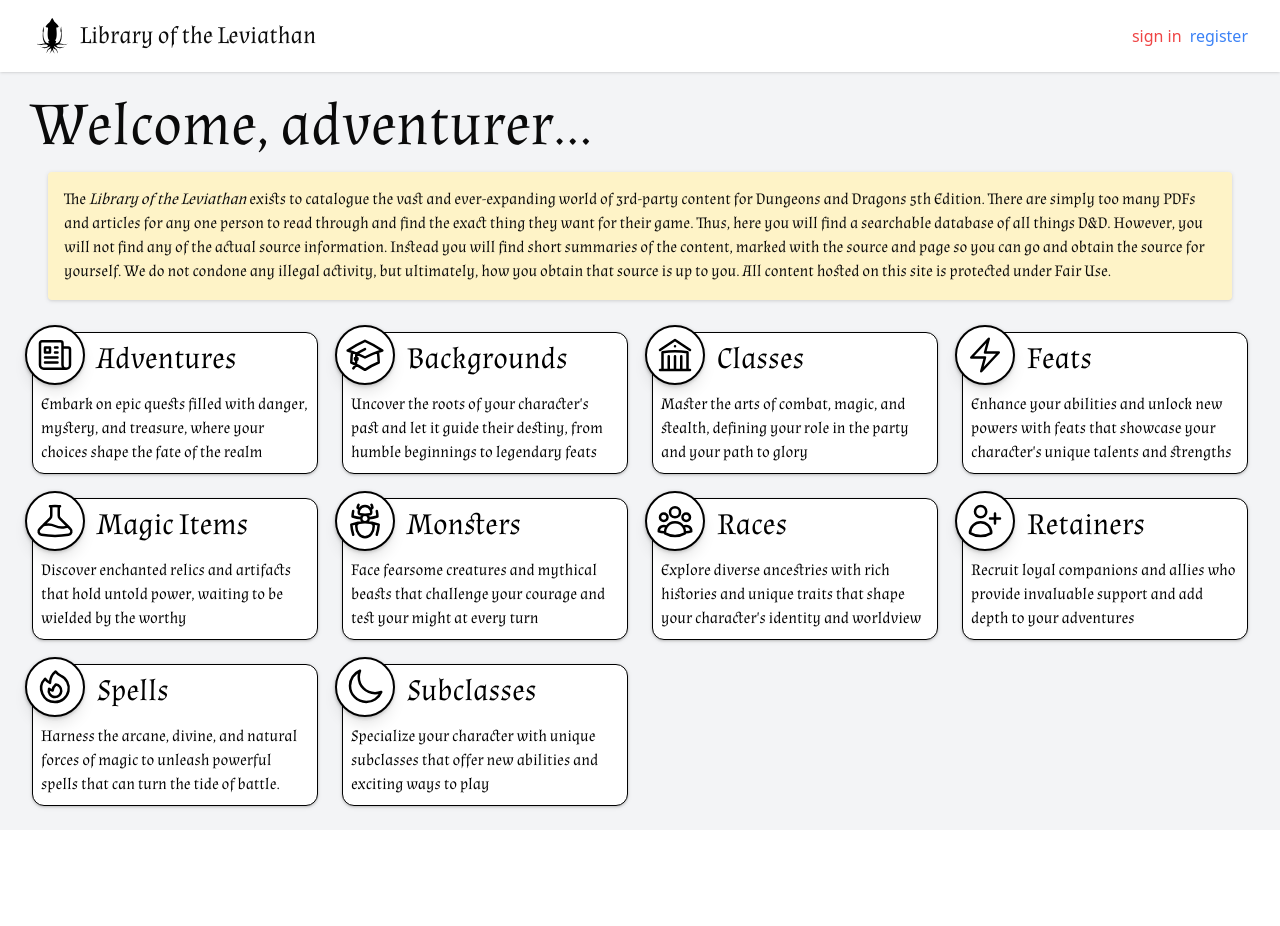
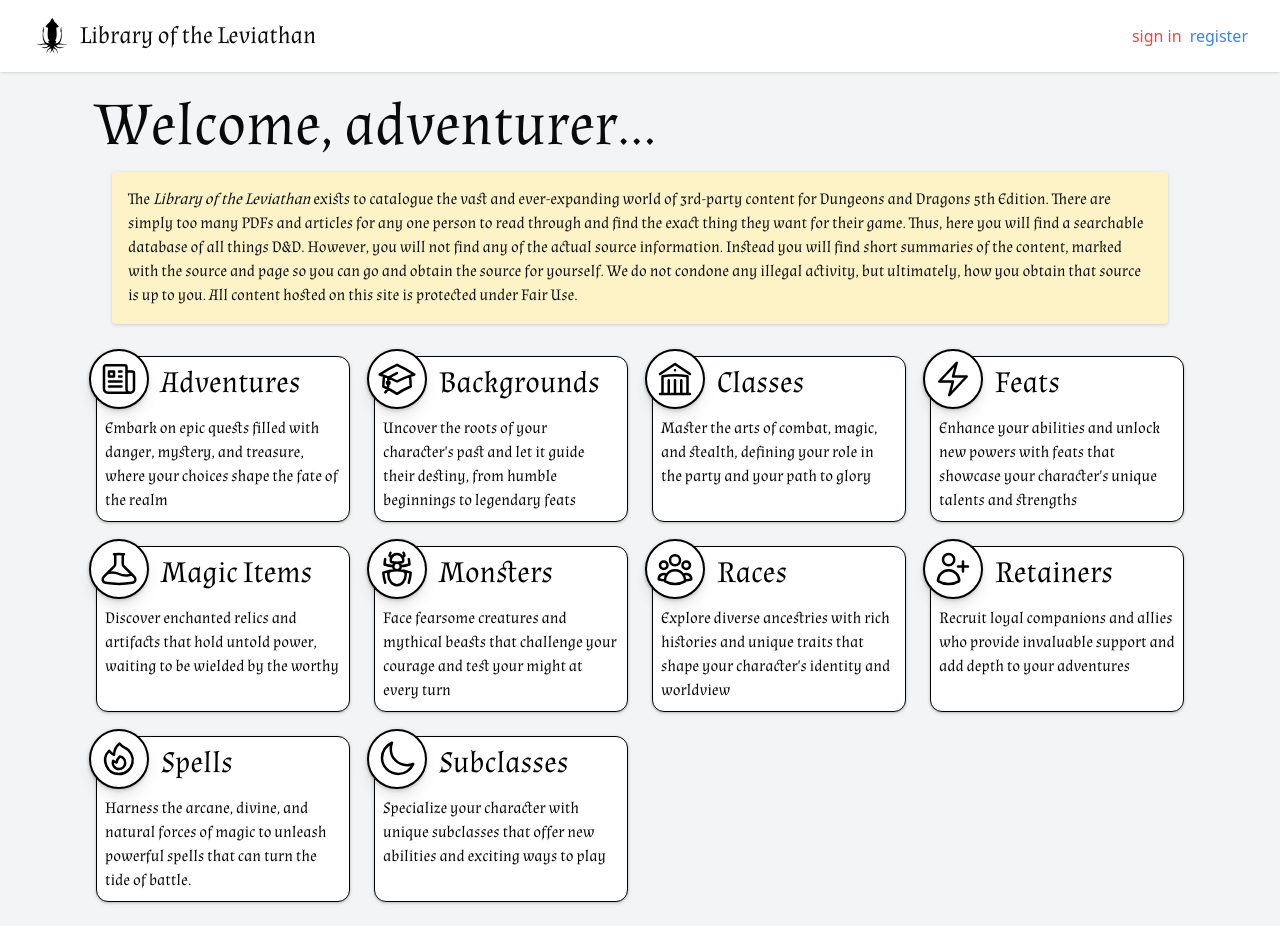
Before and after one commit to csfrey/LibraryOfTheLeviathan, a React (Vite) app in the folder client/: page / in a window 1280 px wide. Before the commit the page ends 830 px from the top, so only its background shows below. Built offline with nearby package versions, Linux system fonts and the light colour scheme; no server answers.

Commit message:
minor tweaks to UI

```diff
--- a/client/src/App.tsx
+++ b/client/src/App.tsx
@@ -81,7 +81,7 @@
             )}
           </div>
         </header>
-        <main className="px-8 py-6">
+        <main className="px-24 py-6">
           <Routes>
             <Route path="/" element={<Home />} />
             <Route path="/register" element={<Register />} />
--- a/client/src/pages/Home.tsx
+++ b/client/src/pages/Home.tsx
@@ -17,10 +17,14 @@
         illegal activity, but ultimately, how you obtain that source is up to
         you. All content hosted on this site is protected under Fair Use.
       </div>
+
       <div className="grid grid-cols-4 gap-6 text-black font-brand">
         {categories.map((category, i) => (
-          <Link key={category.name} to={category.name}>
-            <div className="p-2 rounded-xl border border-black bg-white h-full drop-shadow shadow hover:shadow-lg">
+          <Link
+            key={category.name}
+            to={category.name}
+            className="p-2 rounded-xl border border-black bg-white h-full drop-shadow shadow hover:shadow-lg"
+          >
             <div className="flex mb-4">
               <span className="absolute border-2 border-black bg-white rounded-full p-2 drop-shadow shadow-lg -translate-x-4 -translate-y-4">
                 {category.icon}
@@ -28,7 +32,6 @@
               <h2 className="ml-14 text-3xl">{category.display}</h2>
             </div>
             <p>{category.description}</p>
-            </div>
           </Link>
         ))}
       </div>
--- a/client/src/pages/Profile.tsx
+++ b/client/src/pages/Profile.tsx
@@ -52,7 +52,7 @@
   });
 
   if (!getCurrentUser?.isPending && !user) {
-    navigate("/not-authorized");
+    navigate("/");
   }
 
   const passwordMessage = changePassword.isPending
```
Lines whose indentation alone changed are shown as unchanged.
